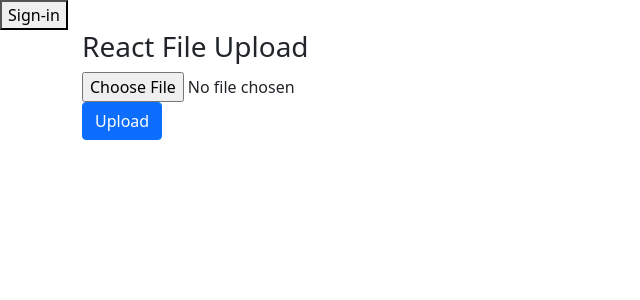
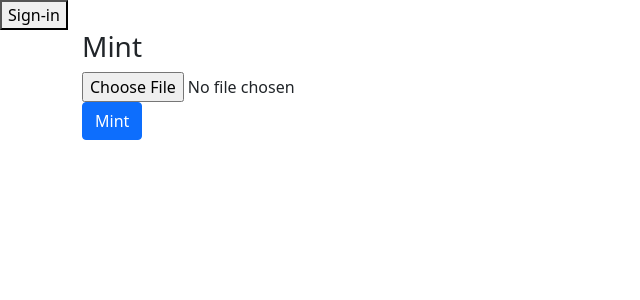
Before and after one commit to MilanBrkic/nft-srb-fe, a React (Create React App) app: page / in a window 1280 px wide. Shown: the top 300 px of the page, without its empty margins (0-640 px from the left). Built offline with nearby package versions, Linux system fonts and the light colour scheme.

Commit message:
uploading an image in memory transforming it into md5 todo update

```diff
--- a/src/components/FileUploadCompenent.js
+++ b/src/components/FileUploadCompenent.js
@@ -1,9 +1,11 @@
 import React, { Component } from 'react';
+import { requestAccounts } from '../ethereum';
 import backendHttpClient from '../http-client/BackendHttpClient';
 export default class FileUploadComponent extends Component {
     constructor(props) {
         super(props);
         this.onFileChange = this.onFileChange.bind(this);
+        this.fileInput = React.createRef();
         this.state = {
             image: {}
         }
@@ -14,21 +16,35 @@ export default class FileUploadComponent extends Component {
     }
 
     handleClick = async () =>{
-        const formData = new FormData();
-        formData.append('image', this.state.image)
-        await backendHttpClient.post("\\mint", formData);
+        const image =  this.state.image;
+        if(image){
+            this.resetFileState();
+            const accounts = await requestAccounts();
+            const formData = new FormData();
+            formData.append('image', image)
+            formData.append('account', accounts[0])
+            await backendHttpClient.post("/mint", formData);
+        }
+        else{
+            alert("You did not enter an image")
+        }
+    }
+
+    resetFileState(){
+        this.fileInput.current.value = null
+        this.setState({image:null})
     }
 
     render() {
         return (
             <div className="container">
                 <div className="row">
-                        <h3>React File Upload</h3>
+                        <h3> Mint </h3>
                         <div className="form-group">
-                            <input type="file" onChange={this.onFileChange}/>
+                            <input type="file" onChange={this.onFileChange} ref={this.fileInput}/>
                         </div>
                         <div className="form-group">
-                            <button className="btn btn-primary" onClick={this.handleClick}>Upload</button>
+                            <button className="btn btn-primary" onClick={this.handleClick}>Mint</button>
                         </div>
                 </div>
             </div>
--- a/src/components/SigninButton.js
+++ b/src/components/SigninButton.js
@@ -1,25 +1,15 @@
 import React from 'react';
 import backendHttpClient from '../http-client/BackendHttpClient';
+import {requestAccounts} from '../ethereum'
 
 class SigninButton extends React.Component{
 
      handleClick = async () =>{
-        const chainId = await window.ethereum.request({
-            method:"eth_chainId"
-        })
+        const url = '/sign-in';
+        const accounts = await requestAccounts()
 
-        if(parseInt(chainId,16)===31337){
-            console.log("Connected to the right chain");
-            const accounts = await window.ethereum.request({
-                method:"eth_requestAccounts"
-            })
-            const url = '/sign-in';
-            const user = await backendHttpClient.post(url,{accounts})
-            console.log(`Welcome user ${user.address}`)
-        }
-        else{
-            console.log("Connected to the wrong chain");
-        }
+        const user = await backendHttpClient.post(url,{accounts})
+        console.log(`Welcome user ${user.address}`)
     }
 
     render(){
--- a/src/constants/Constants.js
+++ b/src/constants/Constants.js
@@ -1,6 +1,7 @@
 class Constants{
-    static BACKEND_PORT = process.env.BACKEND_PORT ?? 3005;
+    static BACKEND_PORT = process.env.BACKEND_PORT ? Number(process.env.BACKEND_PORT,10) : 3005;
     static BASE_BACKEND_URL = process.env.BASE_BACKEND_URL ?? "http://localhost"
     static BACKEND_URL = `${Constants.BASE_BACKEND_URL}:${Constants.BACKEND_PORT}`
+    static EXPECTED_CHAIN_ID = process.env.CHAIN_ID ?  Number(process.env.CHAIN_ID) : 31337;
 }
 export default Constants
--- /dev/null
+++ b/src/ethereum/index.js
@@ -0,0 +1,20 @@
+import Constants from "../constants/Constants";
+
+export async function requestAccounts(){
+    const chainId = await getChainId();
+
+    if(parseInt(chainId,16)===Constants.EXPECTED_CHAIN_ID){
+        return window.ethereum.request({
+            method:"eth_requestAccounts"
+        })
+    }
+    else{
+        alert("Connected to a wrong network")
+    }
+}
+
+async function getChainId(){
+    return window.ethereum.request({
+        method:"eth_chainId"
+    })
+}
--- a/src/http-client/BackendHttpClient.js
+++ b/src/http-client/BackendHttpClient.js
@@ -1,5 +1,6 @@
 import axios from "axios";
 import Constants from '../constants/Constants'
+
 class BackendHttpClient{
     axiosInstance
     backendUrl = Constants.BACKEND_URL;
```
Also changed, not shown: 1 other file (tests, documents, lock files or other folders).
